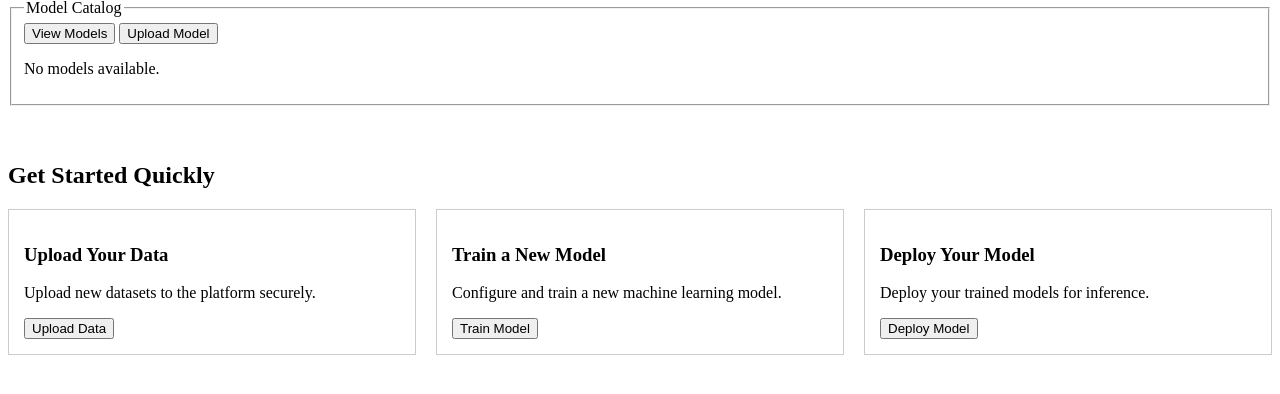
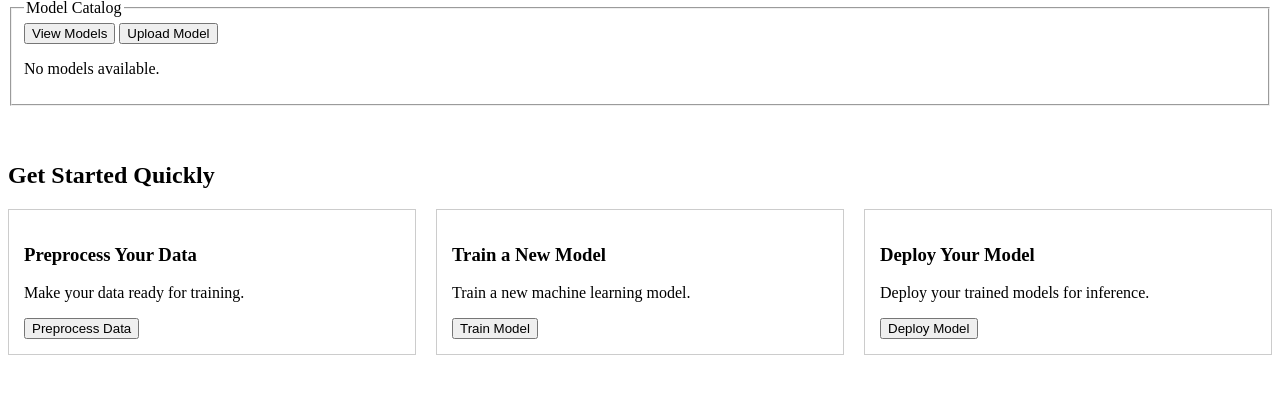
Before and after one commit to Prithvi-Siddharth/OneClick.AI, a FastAPI app: template backend/app/templates/dashboard.html in a window 1280 px wide. Shown: the part 241-635 px from the top of the page. Run offline with FastAPI, Linux system fonts and the light colour scheme; the template is opened without the code that fills it, so the values that code supplies are empty; parts of the project's set-up code (start-up, migrations or seed data) failed here and were passed over.

Commit message:
dashboard

```diff
--- a/backend/app/templates/dashboard.html
+++ b/backend/app/templates/dashboard.html
@@ -59,13 +59,13 @@
         <h2>Get Started Quickly</h2>
         <div style="display: flex; gap: 20px;">
             <div style="border: 1px solid #ccc; padding: 15px; flex: 1;">
-                <h3>Upload Your Data</h3>
-                <p>Upload new datasets to the platform securely.</p>
-                <button onclick="alert('Upload Service - coming soon')">Upload Data</button>
+                <h3>Preprocess Your Data</h3>
+                <p>Make your data ready for training.</p>
+                <button onclick="alert('Preprocessing Service - coming soon')">Preprocess Data</button>
             </div>
             <div style="border: 1px solid #ccc; padding: 15px; flex: 1;">
                 <h3>Train a New Model</h3>
-                <p>Configure and train a new machine learning model.</p>
+                <p>Train a new machine learning model.</p>
                 <button onclick="alert('Training Service - coming soon')">Train Model</button>
             </div>
             <div style="border: 1px solid #ccc; padding: 15px; flex: 1;">
```
